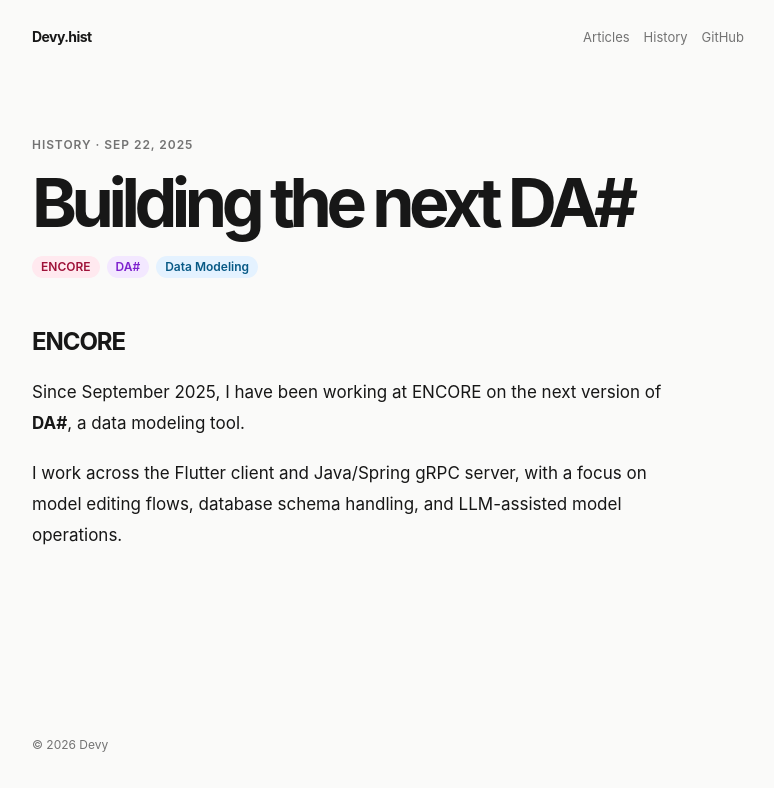
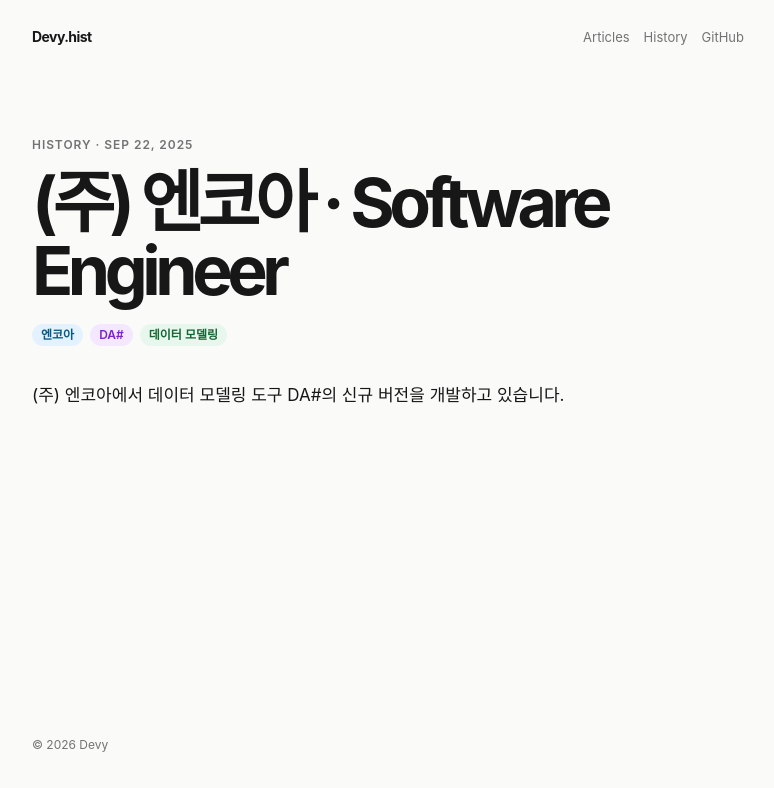
Before and after one commit to Devy17/Devy17.github.io, an Astro site: page /history/encore-da-next-generation in a window 1280 px wide. Shown: the whole page, without its empty margins (252-1026 px from the left). Built offline with nearby package versions, Linux system fonts and the light colour scheme; Astro itself is replaced by a stand-in of ours.

Commit message:
Translate ENCORE History entry to Korean
Updated title and description to Korean for localization.

```diff
--- a/src/content/entries/encore-da-next-generation.md
+++ b/src/content/entries/encore-da-next-generation.md
@@ -1,13 +1,9 @@
 ---
-title: Building the next DA#
-description: Working on the next version of ENCORE's data modeling tool.
+title: (주) 엔코아 · Software Engineer
+description: 데이터 모델링 도구 DA#의 신규 버전을 개발하고 있습니다.
 pubDate: 2025-09-22
 kind: history
-tags: [ENCORE, DA#, Data Modeling]
+tags: [엔코아, DA#, 데이터 모델링]
 ---
 
-## ENCORE
-
-Since September 2025, I have been working at ENCORE on the next version of **DA#**, a data modeling tool.
-
-I work across the Flutter client and Java/Spring gRPC server, with a focus on model editing flows, database schema handling, and LLM-assisted model operations.
+(주) 엔코아에서 데이터 모델링 도구 DA#의 신규 버전을 개발하고 있습니다.
```
